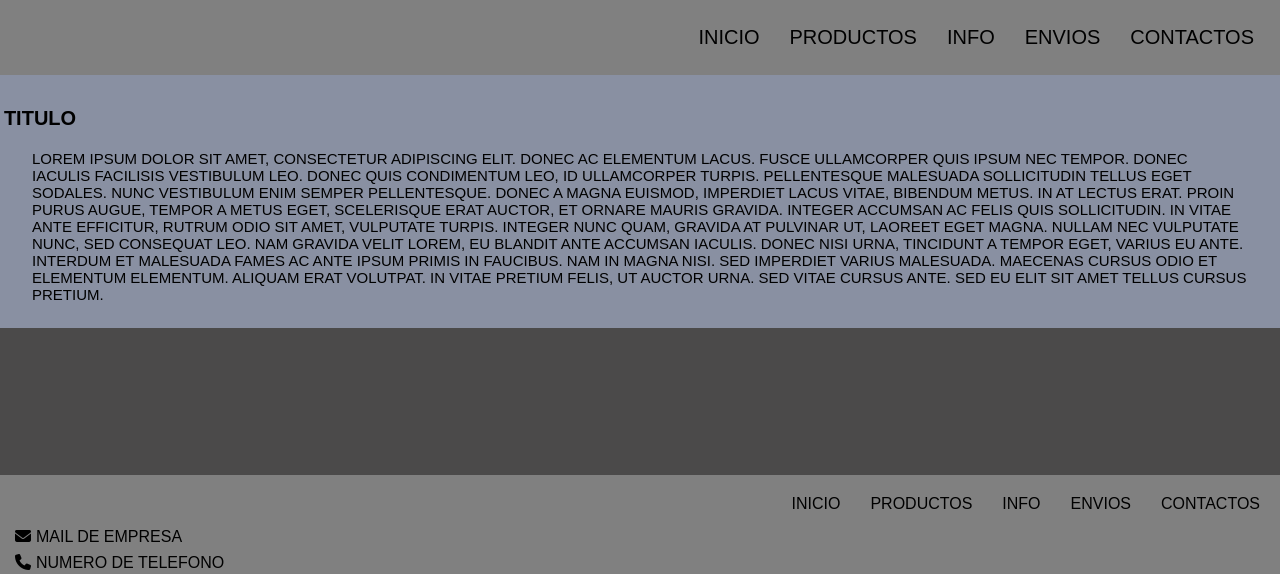
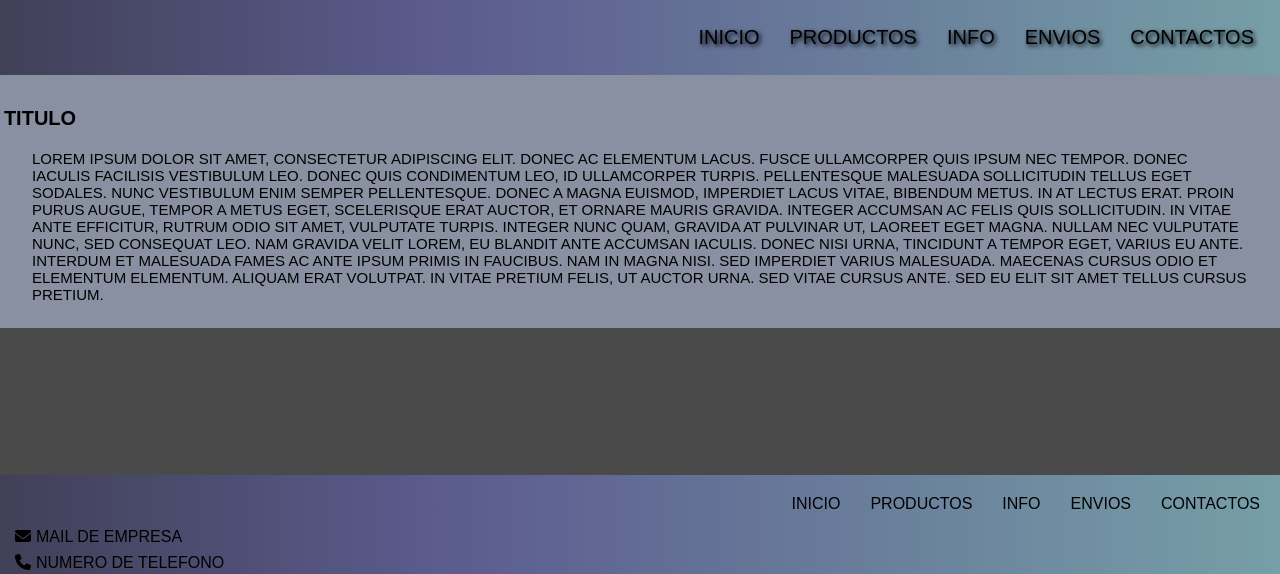
Before and after one commit to Ema55555/Detod3, a plain HTML site: page html/info.html in a window 1280 px wide. Shown: the top 574 px of the page. Drawn offline with Linux system fonts and the light colour scheme.

Commit message:
agrego gradiente

```diff
--- a/css/css.css
+++ b/css/css.css
@@ -17,7 +17,7 @@ a {
 }
 nav ul li{
     list-style: none;
-    background-color: gray;
+    /* background-color: gray; */
     padding: 10px 10px 10px 20px;
     color: white;
 }
@@ -36,7 +36,8 @@ header{
     border: 0;
     /* width: 100%; */
     height: 100%;
-    background-color: grey;
+    background: linear-gradient(90deg, rgba(64,64,88,1) 0%, rgba(92,92,143,1) 35%, rgba(118,159,167,1) 100%);
+    text-shadow: black 0.1em 0.1em 0.2em;
 
 
 }
@@ -160,7 +161,7 @@ form select  {
 }
 
 footer {
-    background-color: grey;
+    background: linear-gradient(90deg, rgba(64,64,88,1) 0%, rgba(92,92,143,1) 35%, rgba(118,159,167,1) 100%);
     padding: 10px;
 }
 
```
